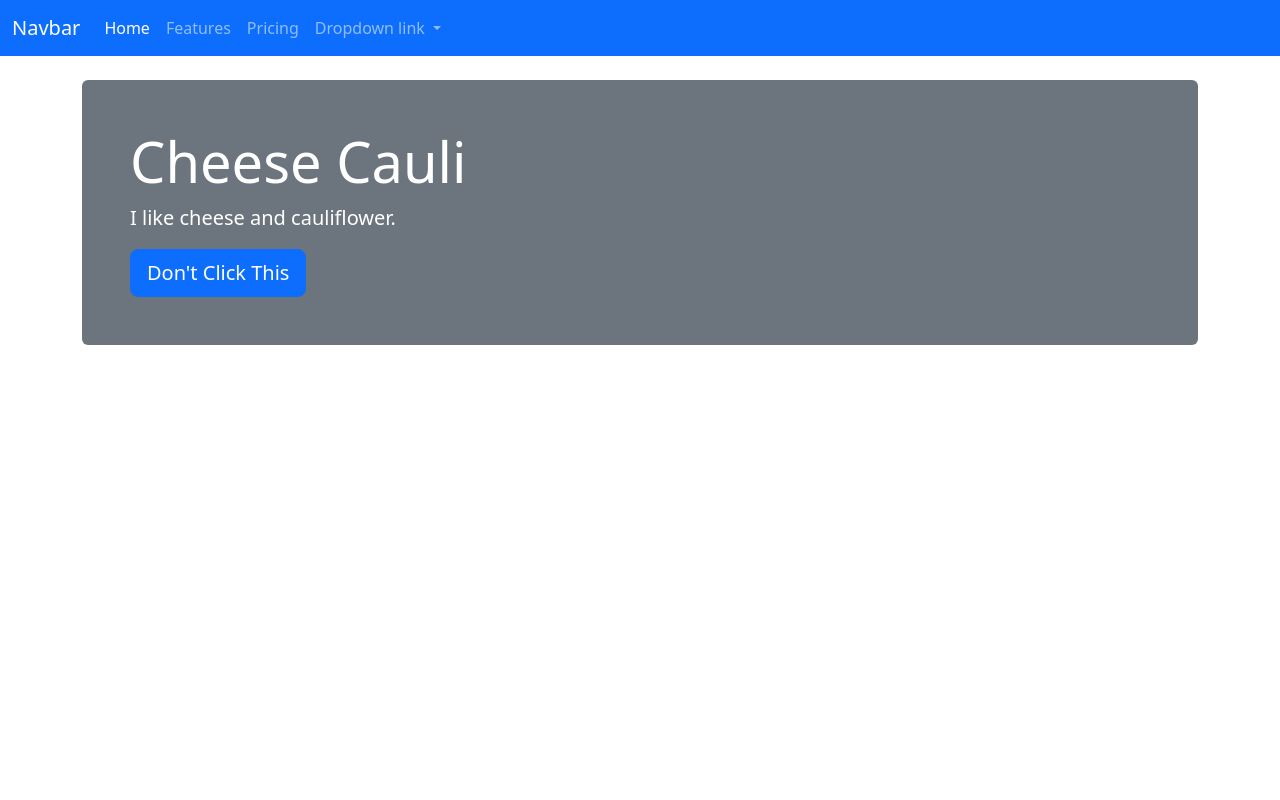
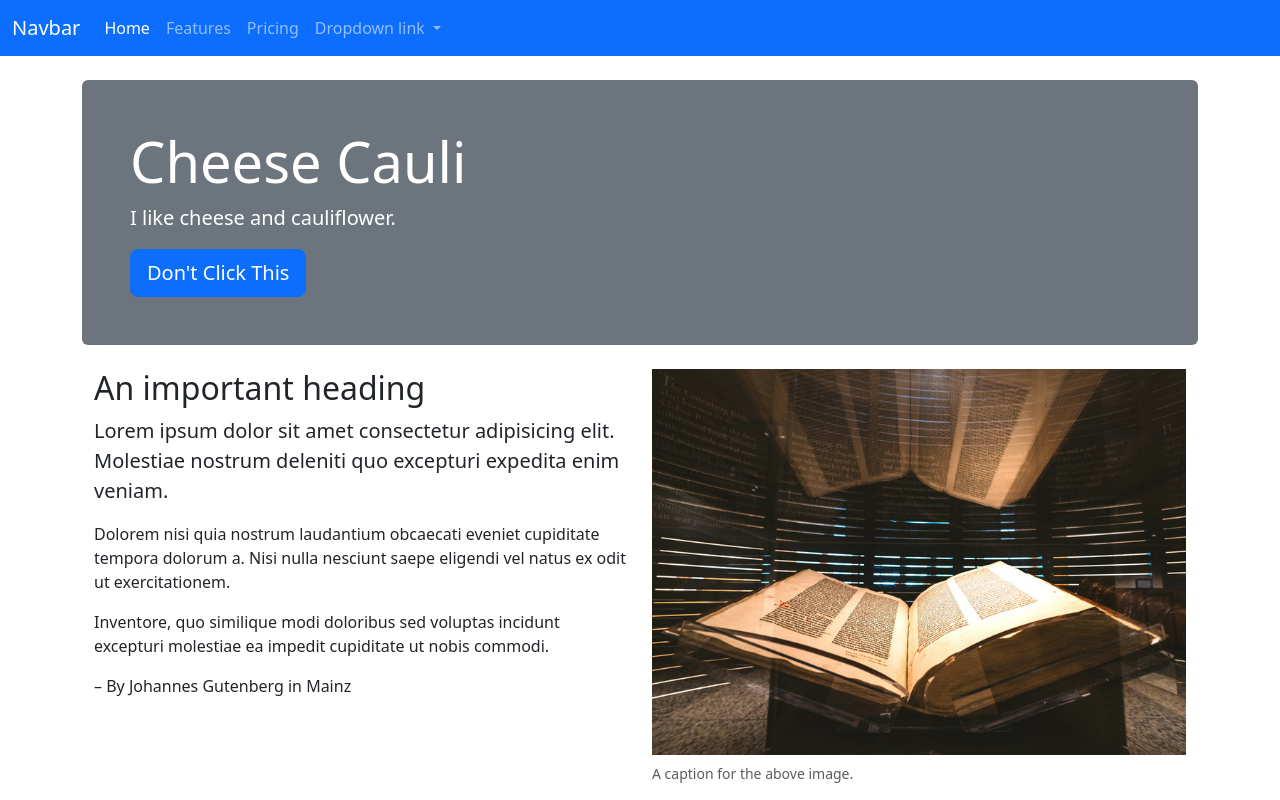
Before and after one commit to celesteolivarez/celeste-bootsrap, a website: page src/index.html in a window 1280 px wide. Drawn offline with nearby package versions, Linux system fonts and the light colour scheme; files that its build step writes are made by us from their sources; files whose address does not match are found by name.

Commit message:
This is cool

```diff
--- a/src/index.html
+++ b/src/index.html
@@ -45,7 +45,23 @@
       <p class="lead">I like cheese and cauliflower.</p>
       <button type="button" class="btn btn-primary btn-lg">Don't Click This</button>
   </header>
-</div>
+  <section class="container">
+    <div class="row">
+      <div class="col-md-6 lg-8">
+          <h2>An important heading</h2>
+          <p class="lead">Lorem ipsum dolor sit amet consectetur adipisicing elit. Molestiae nostrum deleniti quo excepturi expedita enim veniam.</p>
+          <p>Dolorem nisi quia nostrum laudantium obcaecati eveniet cupiditate tempora dolorum a. Nisi nulla nesciunt saepe eligendi vel natus ex odit ut exercitationem.</p>
+          <p>Inventore, quo similique modi doloribus sed voluptas incidunt excepturi molestiae ea impedit cupiditate ut nobis commodi.</p>
+          <p>– By Johannes Gutenberg in Mainz</p>
+      </div>
+      <div class="col-md-6 lg-4">
+        <figure class="figure">
+          <img src="img/gutenberg.jpeg" class="figure-img img-fluid" alt="Guetenberg Bible">
+          <figcaption class="figure-caption">A caption for the above image.</figcaption>
+        </figure>
+      </div>
+    </div>
+  </section>
   <!-- Closing scripts here -->
   <script src="js/bootstrap.bundle.min.js"></script>
 </body>
```
Also changed, not shown: docs/index.html (+17 -1 lines), docs/img/gutenberg.jpeg (added), src/img/gutenberg.jpeg (added).
